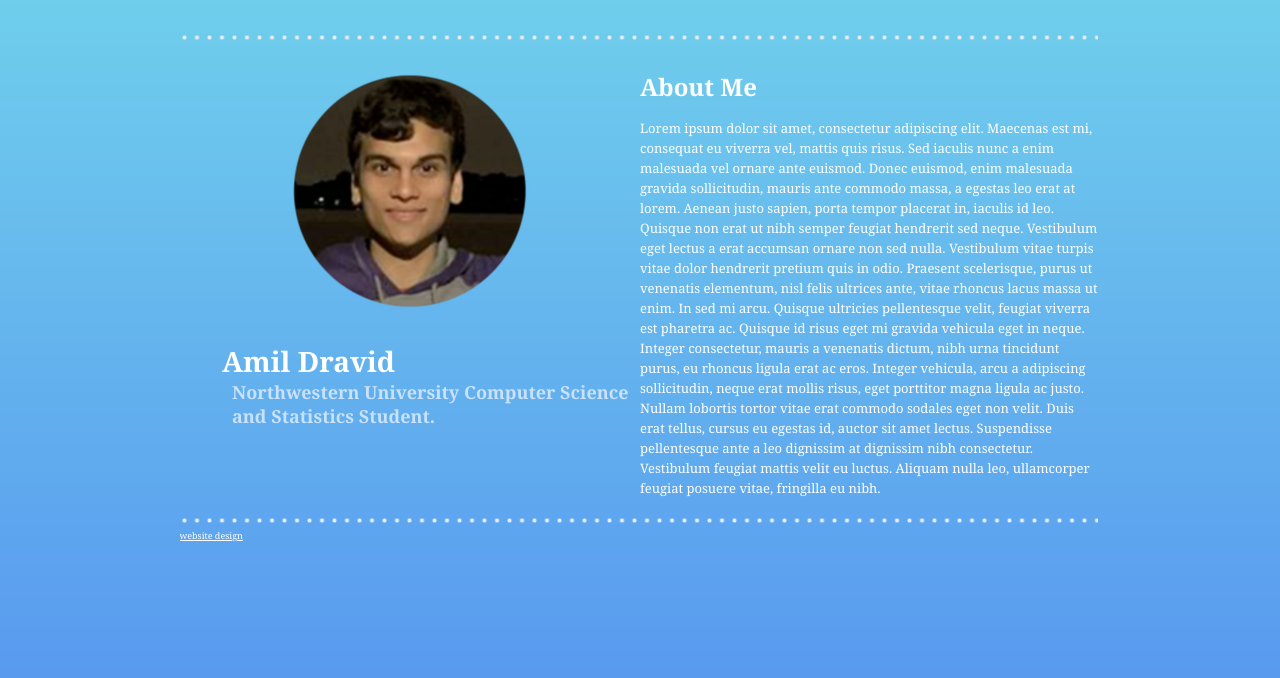
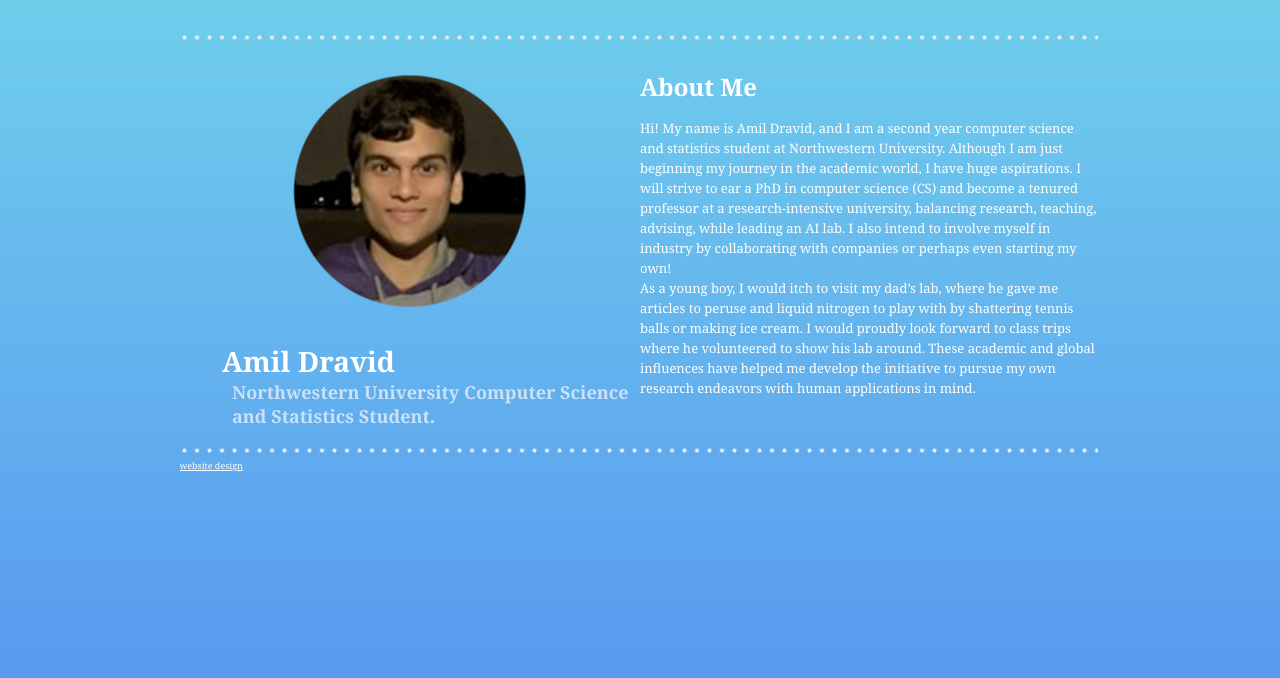
Before and after one commit to avdravid/oldwebsite, a plain HTML site: page index.html in a window 1280 px wide. Drawn offline with Linux system fonts and the light colour scheme.

Commit message:
Update index.html

```diff
--- a/index.html
+++ b/index.html
@@ -39,7 +39,15 @@ Released   : 2009-07-28
            	<div class="main_right">
                 <h2>About Me</h2>
 
-                <p>Lorem ipsum dolor sit amet, consectetur adipiscing elit. Maecenas est mi, consequat eu viverra vel, mattis quis risus. Sed iaculis nunc a enim malesuada vel ornare ante euismod. Donec euismod, enim malesuada gravida sollicitudin, mauris ante commodo massa, a egestas leo erat at lorem. Aenean justo sapien, porta tempor placerat in, iaculis id leo. Quisque non erat ut nibh semper feugiat hendrerit sed neque. Vestibulum eget lectus a erat accumsan ornare non sed nulla. Vestibulum vitae turpis vitae dolor hendrerit pretium quis in odio. Praesent scelerisque, purus ut venenatis elementum, nisl felis ultrices ante, vitae rhoncus lacus massa ut enim. In sed mi arcu. Quisque ultricies pellentesque velit, feugiat viverra est pharetra ac. Quisque id risus eget mi gravida vehicula eget in neque. Integer consectetur, mauris a venenatis dictum, nibh urna tincidunt purus, eu rhoncus ligula erat ac eros. Integer vehicula, arcu a adipiscing sollicitudin, neque erat mollis risus, eget porttitor magna ligula ac justo. Nullam lobortis tortor vitae erat commodo sodales eget non velit. Duis erat tellus, cursus eu egestas id, auctor sit amet lectus. Suspendisse pellentesque ante a leo dignissim at dignissim nibh consectetur. Vestibulum feugiat mattis velit eu luctus. Aliquam nulla leo, ullamcorper feugiat posuere vitae, fringilla eu nibh. </p>
+                <p> Hi! My name is Amil Dravid, and I am a second year computer science and statistics student at Northwestern University. Although I am just
+			beginning my journey in the academic world, I have huge aspirations. I will strive to ear
+			a PhD in computer science (CS) and become a tenured professor at a research-intensive university, balancing research, teaching, advising,
+			while leading an AI lab. I also intend to involve myself in industry by collaborating with companies or perhaps even starting my own! </p>
+
+
+			<p> As a young boy, I would itch to visit my dad’s lab, where he gave me articles to peruse and liquid nitrogen to play with by shattering tennis balls or
+				making ice cream. I would proudly look forward to class trips where he volunteered to show his lab around.
+				These academic and global influences have helped me develop the initiative to pursue my own research endeavors with human applications in mind.<p>
 
             </div>
 
```
